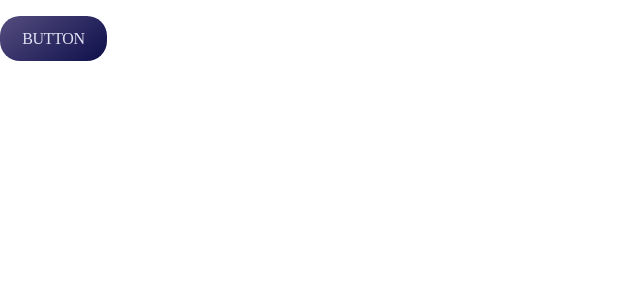
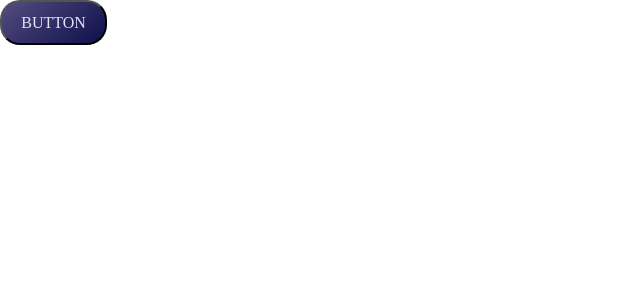
Before and after one commit to hoahoang15/lalisa, a React (Create React App) app: page / in a window 1280 px wide. Shown: the top 300 px of the page, without its empty margins (0-640 px from the left). Built offline with nearby package versions, Linux system fonts and the light colour scheme.

Commit message:
Refactor: clean code

```diff
--- a/src/components/Button/Button.css
+++ b/src/components/Button/Button.css
@@ -1,15 +1,15 @@
-.Button_button{
+.button_wrapper {
+    display: flex;
+    justify-content: center;
+    align-items: center;
     width: 107px;
     height: 45px;
-    background: linear-gradient(142.2deg, #4E477A 9.59%, #0B0D49 103.31%);
+    color: #e2e2f4;
+    background: linear-gradient(142.2deg, #4e477a 9.59%, #0b0d49 103.31%);
     border-radius: 20px;
     font-family: Montserrat;
     font-style: normal;
     font-weight: 500;
     font-size: 16px;
     line-height: 17px;
-    color: #E2E2F4;
-    display: flex;
-    justify-content: center;
-    align-items: center;
 }
--- a/src/components/Button/Button.js
+++ b/src/components/Button/Button.js
@@ -1,13 +1,13 @@
-import React from 'react'
-import "./Button.css"
+// libs
+import React from "react";
+// others
+import "./Button.css";
 
+/**
+ * Button
+ */
 const Button = () => {
+    return <button className="button_wrapper">BUTTON</button>;
+};
 
-    return (
-        <div>
-            <p className="Button_button">BUTTON</p>
-        </div>
-    )
-}
-
-export default Button
+export default Button;
```
